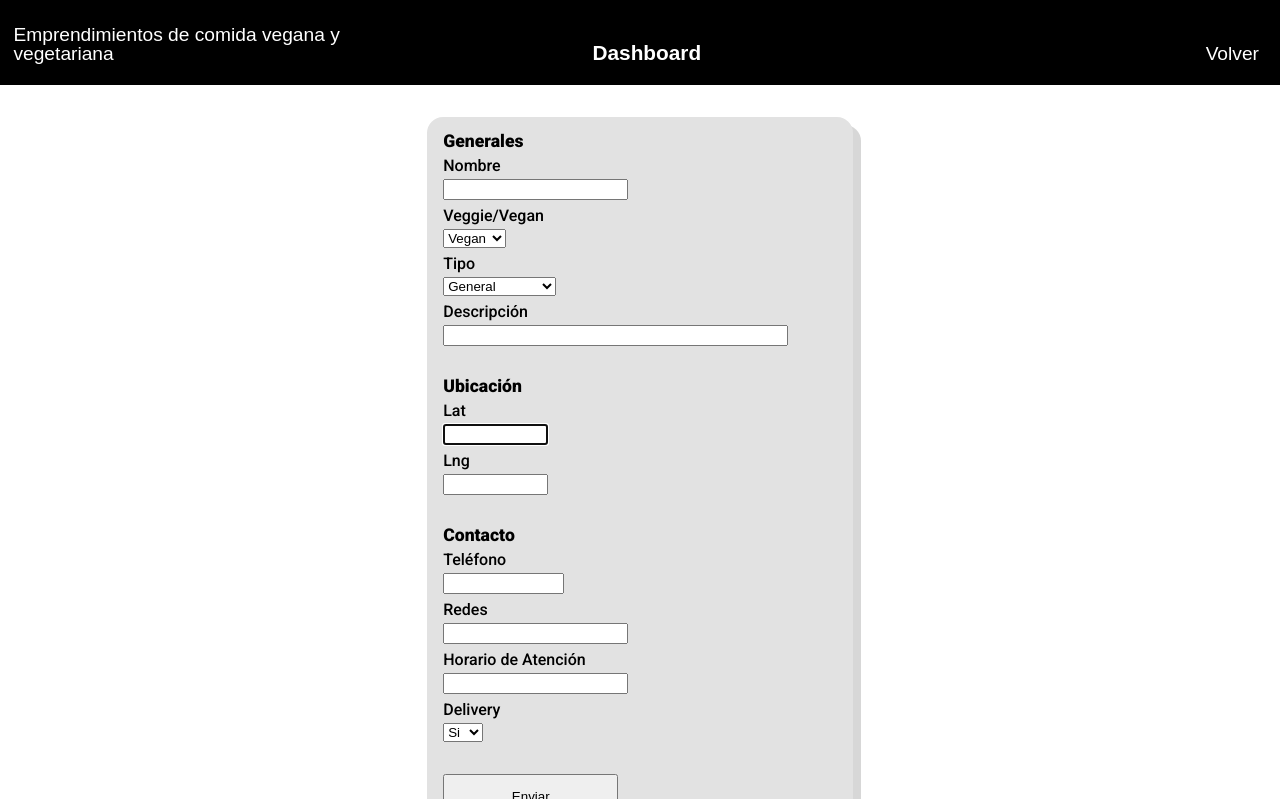
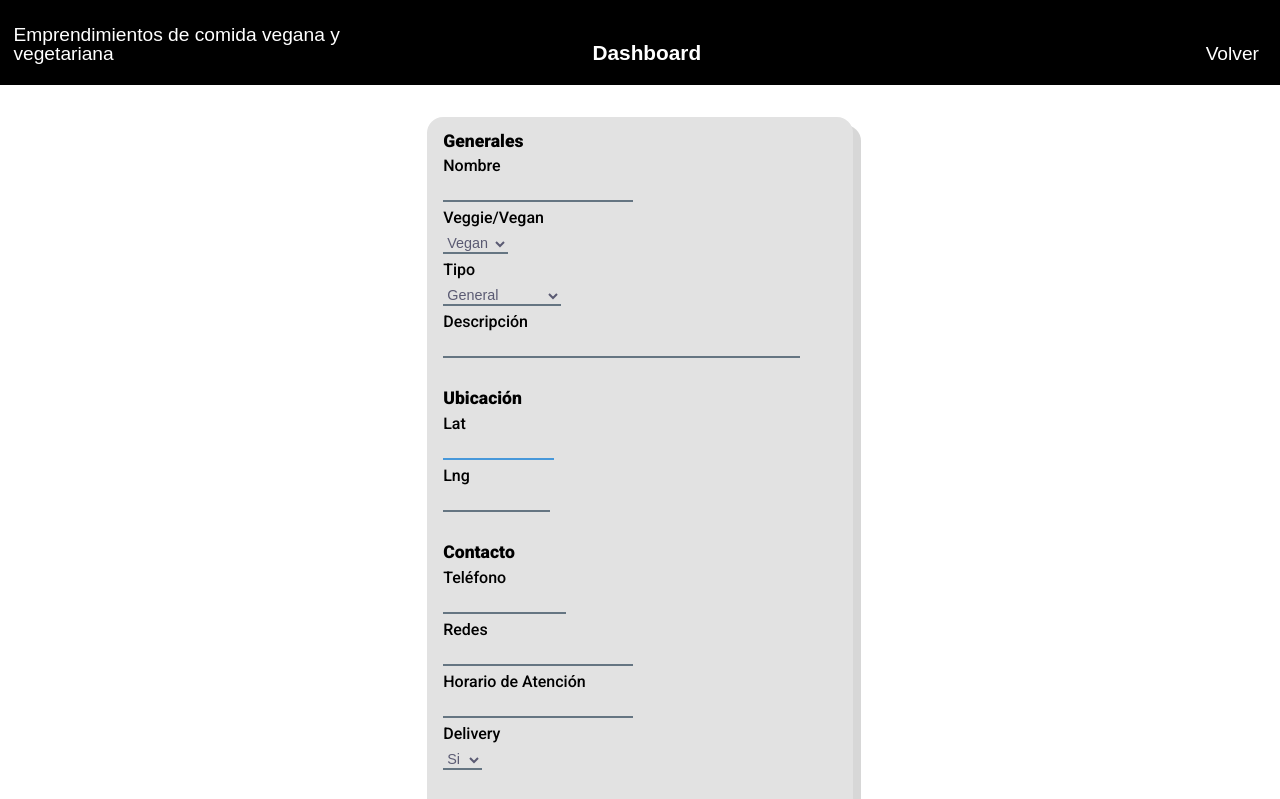
Before and after one commit to AgustinaGV/prog3-gv-tp2-frontend, a website: page admin/index.html in a window 1280 px wide. Both pictures are taken after a click on the link "Agregar emprendimiento". Shown: the top 799 px of the page. Drawn offline with Linux system fonts and the light colour scheme; no server answers; a web font is replaced by a local one.

Commit message:
Update CSS

```diff
--- a/admin/index.html
+++ b/admin/index.html
@@ -37,12 +37,12 @@
                         <span class="titleSectionForm">Generales</span>
                         <div class="inputDiv">
                             <label for="form_field_name" class="labels">Nombre</label>
-                            <input id="form_field_name" type="text" name="name" class="inputForm" maxlength="30" size="20">
+                            <input id="form_field_name" type="text" name="name" class="inputForm" maxlength="30" size="20" required spellcheck="false">
                         </div>
 
                         <div class="inputDiv">
                             <label for="form_field_veg" class="labels">Veggie/Vegan</label>
-                            <select id="form_field_veg" type="text" name="veg" class="inputForm" form="form_main">
+                            <select id="form_field_veg" type="text" name="veg" class="inputForm" form="form_main" required spellcheck="false">
                                 <option value="vegan">Vegan</option>
                                 <option value="veggie">Veggie</option>
                             </select>
@@ -50,7 +50,7 @@
 
                         <div class="inputDiv">
                             <label for="form_field_type" class="labels">Tipo</label>
-                            <select id="form_field_type" type="text" name="type" class="inputForm" form="form_main">
+                            <select id="form_field_type" type="text" name="type" class="inputForm" form="form_main" required>
                                 <option value="general">General</option>
                                 <option value="supermercado">Supermercado</option>
                                 <option value="panaderia">Panaderia</option>
@@ -61,8 +61,7 @@
 
                         <div class="inputDiv">
                             <label for="form_field_description" class="labels">Descripción</label>
-                            <input id="form_field_description" type="text" name="description" class="inputForm"
-                                maxlength="300" size="40">
+                            <input id="form_field_description" type="text" name="description" class="inputForm" maxlength="300" size="40" required spellcheck="false">
                         </div>
                     </div>
 
@@ -70,12 +69,12 @@
                         <span class="titleSectionForm">Ubicación</span>
                         <div class="inputDiv">
                             <label for="form_field_lat" class="labels">Lat</label>
-                            <input id="form_field_lat" type="text" name="lat" class="inputForm" size="10">
+                            <input id="form_field_lat" type="text" name="lat" class="inputForm" size="10" required spellcheck="false">
                         </div>
 
                         <div class="inputDiv">
                             <label for="form_field_lng" class="labels">Lng</label>
-                            <input id="form_field_lng" type="text" name="lng" class="inputForm" size="10">
+                            <input id="form_field_lng" type="text" name="lng" class="inputForm" size="10" required spellcheck="false">
                         </div>
                     </div>
 
@@ -83,24 +82,22 @@
                         <span class="titleSectionForm">Contacto</span>
                         <div class="inputDiv">
                             <label for="form_field_number" class="labels">Teléfono</label>
-                            <input id="form_field_number" type="text" name="number" class="inputForm" maxlength="12"
-                                size="12">
+                            <input id="form_field_number" type="text" name="number" class="inputForm" maxlength="12" size="12" spellcheck="false">
                         </div>
 
                         <div class="inputDiv">
                             <label for="form_field_redes" class="labels">Redes</label>
-                            <input id="form_field_redes" type="text" name="redes" class="inputForm" maxlength="30"
-                                size="20">
+                            <input id="form_field_redes" type="text" name="redes" class="inputForm" maxlength="30" size="20" spellcheck="false">
                         </div>
 
                         <div class="inputDiv">
                             <label for="form_field_horarioAtencion" class="labels">Horario de Atención</label>
-                            <input id="form_field_horarioAtencion" type="text" name="horarioAtencion" class="inputForm">
+                            <input id="form_field_horarioAtencion" type="text" name="horarioAtencion" class="inputForm" spellcheck="false">
                         </div>
 
                         <div class="inputDiv">
                             <label for="form_field_delivery" class="labels">Delivery</label>
-                            <select id="form_field_delivery" type="text" name="delivery" class="inputForm" form="form_main">
+                            <select id="form_field_delivery" type="text" name="delivery" class="inputForm" form="form_main" required>
                                 <option value="si">Si</option>
                                 <option value="no">No</option>
                             </select>
--- a/assets/css/style.css
+++ b/assets/css/style.css
@@ -379,10 +379,11 @@ body {
 .labels {
 
 	font-size: 1em;
-    padding-bottom: 0.3em;
+    padding-bottom: 0.5em;
     display: block;
     font-weight: 500;
 }
+
 
 #form_main {
 	display: none;
@@ -398,6 +399,38 @@ body {
 
 #btnForm {
 
-	display: block;
+	border: none;
+    font-size: 1.1em;
+    display: block;
     padding: 1em 5em 1em 5em;
+    margin: 0 auto;
+    border-radius: 1em;
+    background-color: rgb(125, 156, 219);
+    font-weight: 400;
+    color: white;
 }
+
+#btnForm:hover {
+
+	opacity:0.8;
+}
+
+/* INPUTS */
+
+.inputForm {
+
+	color: rgba(0, 0, 41, 0.6);
+	font-weight: 500;
+	font-size: 0.9em;
+	border: none;
+	border-bottom: 2px solid rgba(71, 91, 107, 0.8);
+	background-color: rgb(226, 226, 226);
+}
+
+.inputForm:focus {
+
+	outline: none;
+	color: rgb(62, 70, 82);
+	border-bottom: 2px solid rgb(71, 152, 218);
+	font-weight: 600;
+}
```
